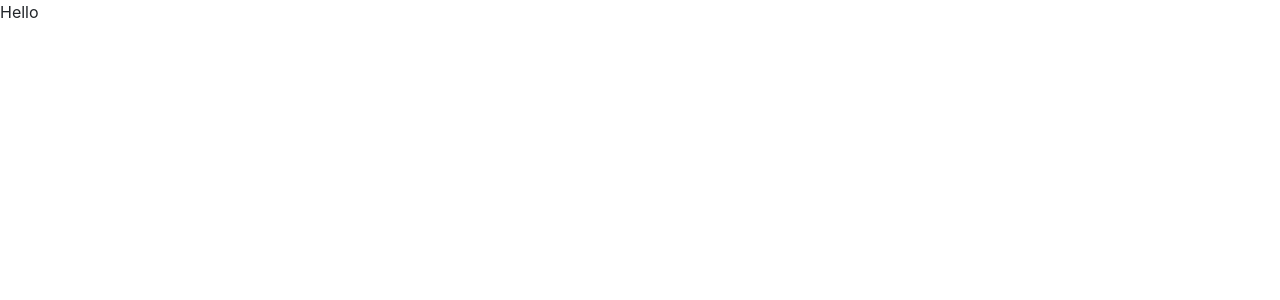
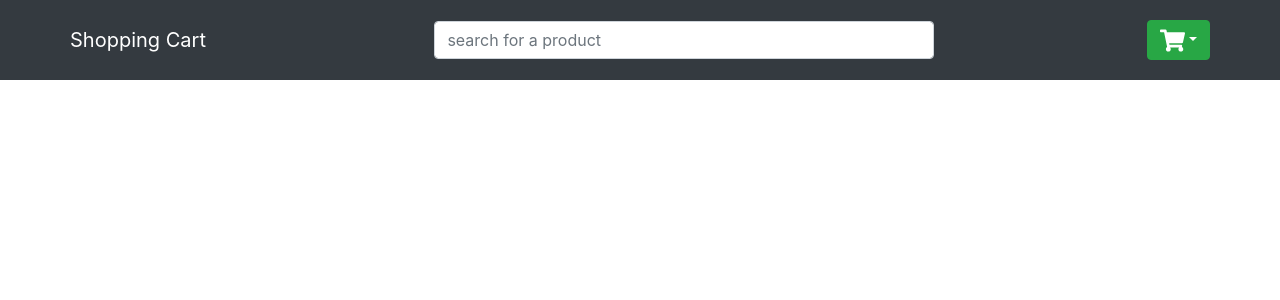
Before and after one commit to abhi150392/Shopping-cart-contextapi-useReducer-, a React (Create React App) app: page / in a window 1280 px wide. Shown: the top 300 px of the page. Built offline with nearby package versions, Linux system fonts and the light colour scheme.

Commit message:
added header components

```diff
--- a/package.json
+++ b/package.json
@@ -10,6 +10,7 @@
     "react": "^18.2.0",
     "react-bootstrap": "^2.8.0",
     "react-dom": "^18.2.0",
+    "react-icons": "^4.10.1",
     "react-scripts": "5.0.1",
     "web-vitals": "^2.1.4"
   },
--- a/src/App.js
+++ b/src/App.js
@@ -1,7 +1,12 @@
 import React from "react";
+import Header from "./components/Header";
 
 const App = () => {
-  return <div>Hello</div>;
+  return (
+    <div>
+      <Header />
+    </div>
+  );
 };
 
 export default App;
--- /dev/null
+++ b/src/components/Header.js
@@ -0,0 +1,46 @@
+import React from "react";
+import { FaShoppingCart } from "react-icons/fa";
+import { AiFillDelete } from "react-icons/ai";
+import {
+  Badge,
+  Button,
+  Container,
+  Dropdown,
+  FormControl,
+  Nav,
+  Navbar,
+} from "react-bootstrap";
+// import "./styles.css";
+
+const Header = () => {
+  return (
+    <Navbar bg="dark" variant="dark" style={{ height: 80 }}>
+      <Container>
+        <Navbar.Brand>
+          <a href="/">Shopping Cart</a>
+        </Navbar.Brand>
+        <Navbar.Text className="search">
+          <FormControl
+            style={{ width: 500 }}
+            placeholder="search for a product"
+            className="m-auto"
+          />
+        </Navbar.Text>
+        <Nav>
+          <Dropdown alignRight>
+            <Dropdown.Toggle variant="success">
+              <FaShoppingCart color="white" fontSize="25px" />
+              {/* <Badge>{cart.length}</Badge> */}
+            </Dropdown.Toggle>
+
+            <Dropdown.Menu style={{ minWidth: 200 }}>
+              <span style={{ padding: 10 }}>Cart is Empty!</span>
+            </Dropdown.Menu>
+          </Dropdown>
+        </Nav>
+      </Container>
+    </Navbar>
+  );
+};
+
+export default Header;
--- a/src/index.css
+++ b/src/index.css
@@ -1,13 +1,4 @@
-body {
-  margin: 0;
-  font-family: -apple-system, BlinkMacSystemFont, 'Segoe UI', 'Roboto', 'Oxygen',
-    'Ubuntu', 'Cantarell', 'Fira Sans', 'Droid Sans', 'Helvetica Neue',
-    sans-serif;
-  -webkit-font-smoothing: antialiased;
-  -moz-osx-font-smoothing: grayscale;
+a {
+  text-decoration: none !important;
+  color: inherit !important;
 }
-
-code {
-  font-family: source-code-pro, Menlo, Monaco, Consolas, 'Courier New',
-    monospace;
-}
```
Also changed, not shown: 1 other file (tests, documents, lock files or other folders).
